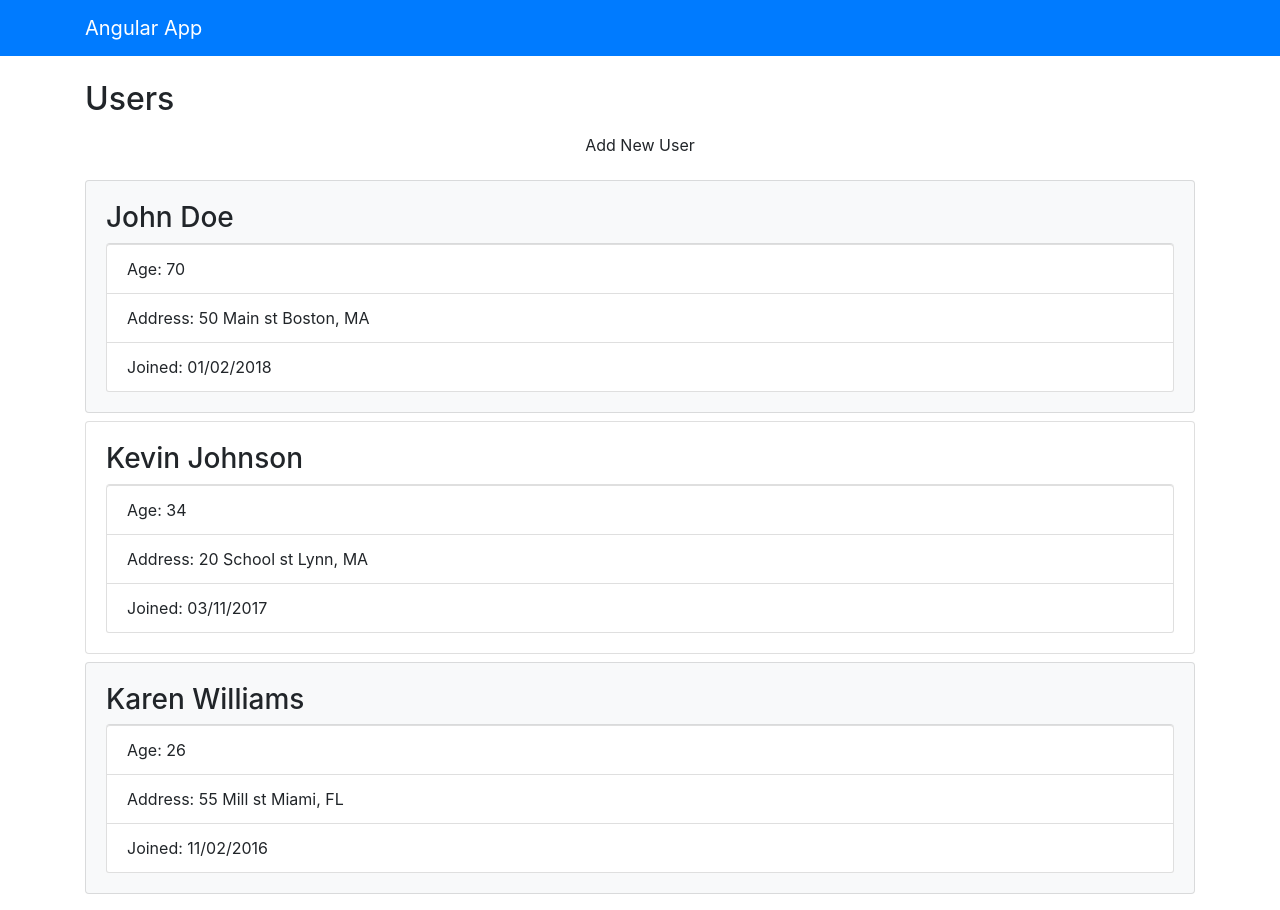
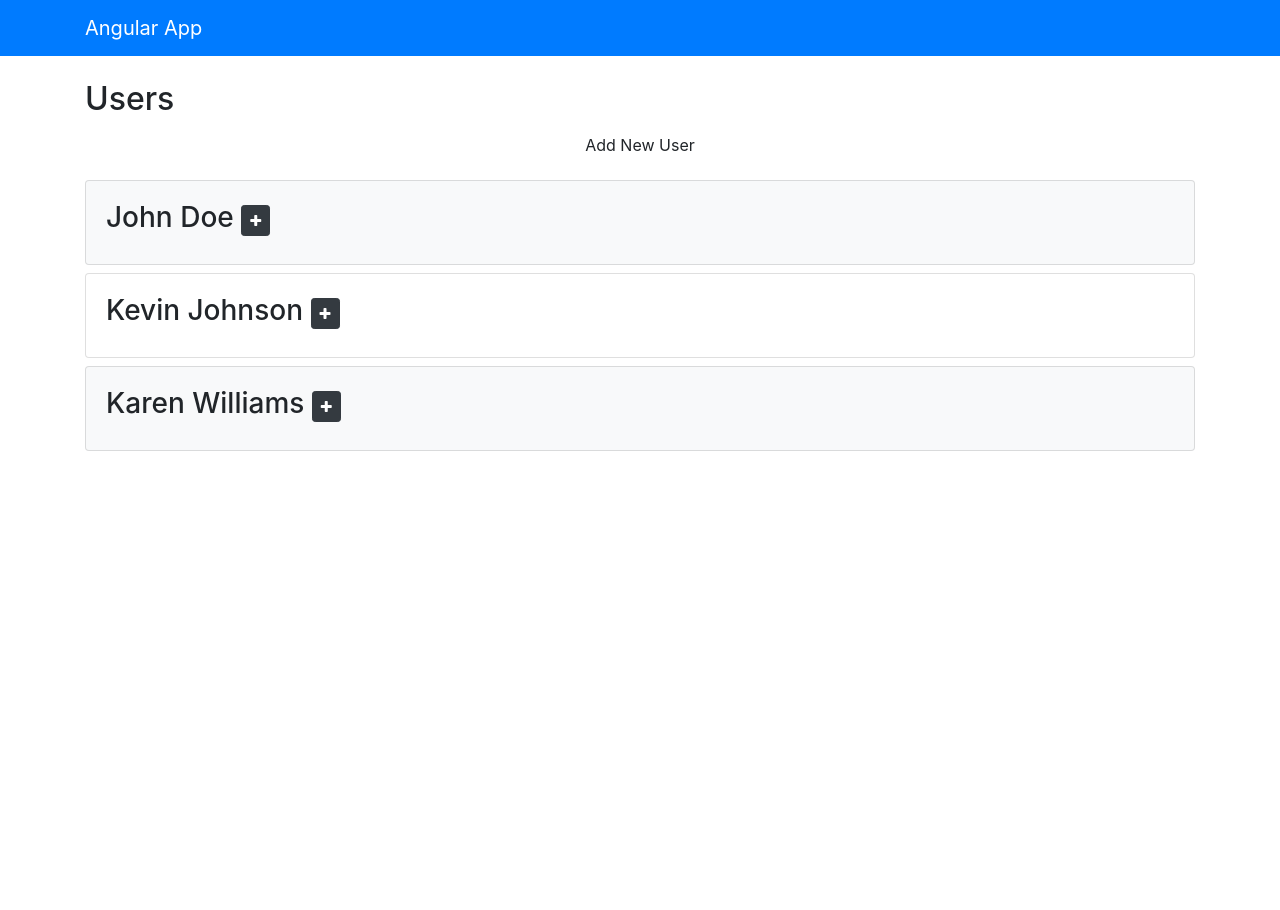
Before and after one commit to filipeqs/angular-sandbox-app, an Angular app: page / in a window 1280 px wide. After the commit the page ends 800 px from the top, so only its background shows below. Built offline with nearby package versions, Linux system fonts and the light colour scheme.

Commit message:
toggle user details

```diff
--- a/angular.json
+++ b/angular.json
@@ -25,6 +25,7 @@
                         "assets": ["src/favicon.ico", "src/assets"],
                         "styles": [
                             "src/styles.css",
+                            "./node_modules/font-awesome/css/font-awesome.css",
                             "./node_modules/bootstrap/dist/css/bootstrap.css"
                         ],
                         "scripts": [
--- a/package.json
+++ b/package.json
@@ -19,6 +19,7 @@
         "@angular/platform-browser-dynamic": "~12.2.0",
         "@angular/router": "~12.2.0",
         "bootstrap": "4.0.0-beta.2",
+        "font-awesome": "^4.7.0",
         "jquery": "^3.6.0",
         "popper.js": "^1.16.1",
         "rxjs": "~6.6.0",
--- a/src/app/components/users/users.component.html
+++ b/src/app/components/users/users.component.html
@@ -1,9 +1,26 @@
 <h2>Users</h2>
-<button class="btn btn-block mb-3" [disabled]="!enableAdd">Add New User</button>
+<button
+    (click)="addUser({ firstName: 'Mary', lastName: 'Jackson', isActive: true })"
+    class="btn btn-block mb-3"
+    [disabled]="!enableAdd"
+    style="cursor: pointer"
+>
+    Add New User
+</button>
 <ul class="list-unstyled" *ngIf="loaded && users.length > 0">
     <li class="card card-body mb-2" [class.bg-light]="user.isActive" *ngFor="let user of users">
-        <h3>{{ user.firstName }} {{ user.lastName }}</h3>
-        <ul class="list-group" *ngIf="showExtended && user.age && user.address">
+        <h3>
+            {{ user.firstName }} {{ user.lastName }}
+            <small *ngIf="user.age && user.address"
+                ><button
+                    class="btn btn-dark btn-sm"
+                    style="cursor: pointer"
+                    (click)="toggleHide(user)"
+                >
+                    <i [ngClass]="user.hide ? 'fa fa-plus' : 'fa fa-minus'"></i></button
+            ></small>
+        </h3>
+        <ul class="list-group" *ngIf="!user.hide && user.age && user.address">
             <li class="list-group-item">Age: {{ user.age }}</li>
             <li class="list-group-item">
                 Address: {{ user.address.street }} {{ user.address.city }},
--- a/src/app/components/users/users.component.ts
+++ b/src/app/components/users/users.component.ts
@@ -8,7 +8,6 @@
 })
 export class UsersComponent implements OnInit {
     users: User[] = [];
-    showExtended = true;
     loaded: boolean = false;
     enableAdd = true;
 
@@ -27,6 +26,7 @@
                 },
                 isActive: true,
                 registered: new Date('01/02/2018 08:30:00'),
+                hide: true,
             },
             {
                 firstName: 'Kevin',
@@ -39,6 +39,7 @@
                 },
                 isActive: false,
                 registered: new Date('03/11/2017 06:20:00'),
+                hide: true,
             },
             {
                 firstName: 'Karen',
@@ -51,6 +52,7 @@
                 },
                 isActive: true,
                 registered: new Date('11/02/2016 10:30:00'),
+                hide: true,
             },
         ];
 
@@ -60,4 +62,8 @@
     addUser(user: User) {
         this.users.push(user);
     }
+
+    toggleHide(user: User) {
+        user.hide = !user.hide;
+    }
 }
--- a/src/app/models/User.ts
+++ b/src/app/models/User.ts
@@ -9,4 +9,5 @@
     };
     isActive?: boolean;
     registered?: any;
+    hide?: boolean;
 }
```
Also changed, not shown: 1 other file (tests, documents, lock files or other folders).
